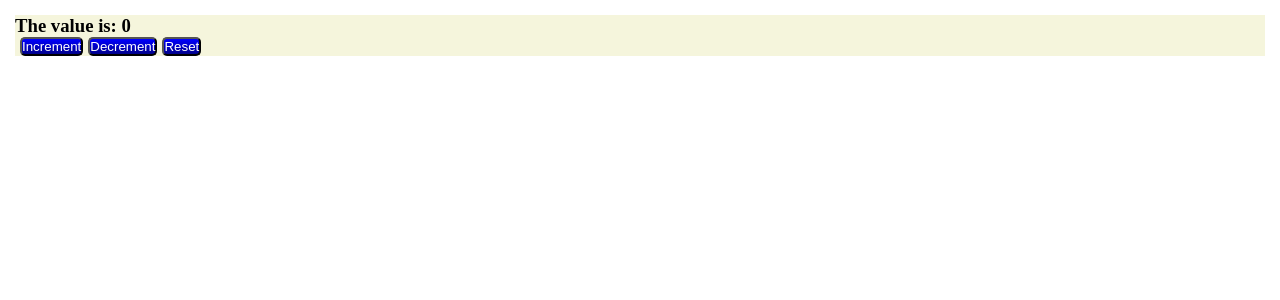
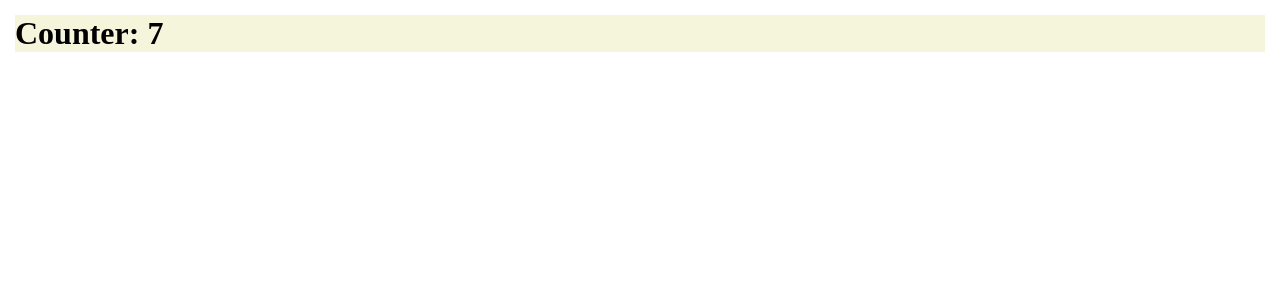
Before and after one commit to Simulaemanuele/react-exercises, a React (Create React App) app: page / in a window 1280 px wide. Shown: the top 300 px of the page. Built offline with nearby package versions, Linux system fonts and the light colour scheme.

Commit message:
exercise: Function-components-and-Hooks/useEffect-02 done

```diff
--- a/src/App.js
+++ b/src/App.js
@@ -1,5 +1,6 @@
 import React from "react";
-import { ClickCounter } from "./components/ClickCounter";
+import { Counter } from "./components/Counter";
+
 
 
 
@@ -10,7 +11,7 @@ export class App extends React.Component{
     render(){
         return(
             <div className="mainContainer">
-                <ClickCounter />
+                <Counter />
             </div>
         )
     }
--- a/src/components/ClickCounter.js
+++ /dev/null
@@ -1,35 +0,0 @@
-import { useEffect, useState } from "react";
-
-export function ClickCounter({initialValue = 0}){
-    const [counter, setCounter] = useState(initialValue)
-
-
-    function handleCounterIncrement(){
-        setCounter((c) => c + 1)
-    }
-
-    function handleCounterDecrement(){
-        setCounter((c) => c - 1)
-    }
-
-    function handleCounterReset(){
-        setCounter(initialValue)
-    }
-
-    function onCounterChange(value){
-        console.log(value);
-    }
-
-    useEffect(() => {
-        onCounterChange(counter)
-    }, [counter])
-
-    return(
-        <div>
-            <h3>The value is: {counter}</h3>
-            <button onClick={handleCounterIncrement}>Increment</button>
-            <button onClick={handleCounterDecrement}>Decrement</button>
-            <button onClick={handleCounterReset}>Reset</button>
-        </div>
-    )
-}
--- /dev/null
+++ b/src/components/Counter.js
@@ -0,0 +1,29 @@
+import { useEffect, useState } from "react"
+
+export function Counter({ initialValue = 0, incrementAmount = 1, intervalCounter = 1000 }) {
+    const [counter, setCounter] = useState(initialValue)
+
+    useEffect(() => {
+        console.log('MOUNT_COMPONENT')
+        const interval = setInterval(() => {
+            setCounter((counter) => {
+                return counter + incrementAmount
+            })
+        }, intervalCounter)
+
+        return () => {
+            clearInterval(interval)
+            console.log('UNMOUNT_COMPONENT')
+        }
+    }, [counter])
+
+
+
+    return (
+        <div>
+            <h1>Counter: {counter}</h1>
+        </div>
+    )
+
+
+}
```
